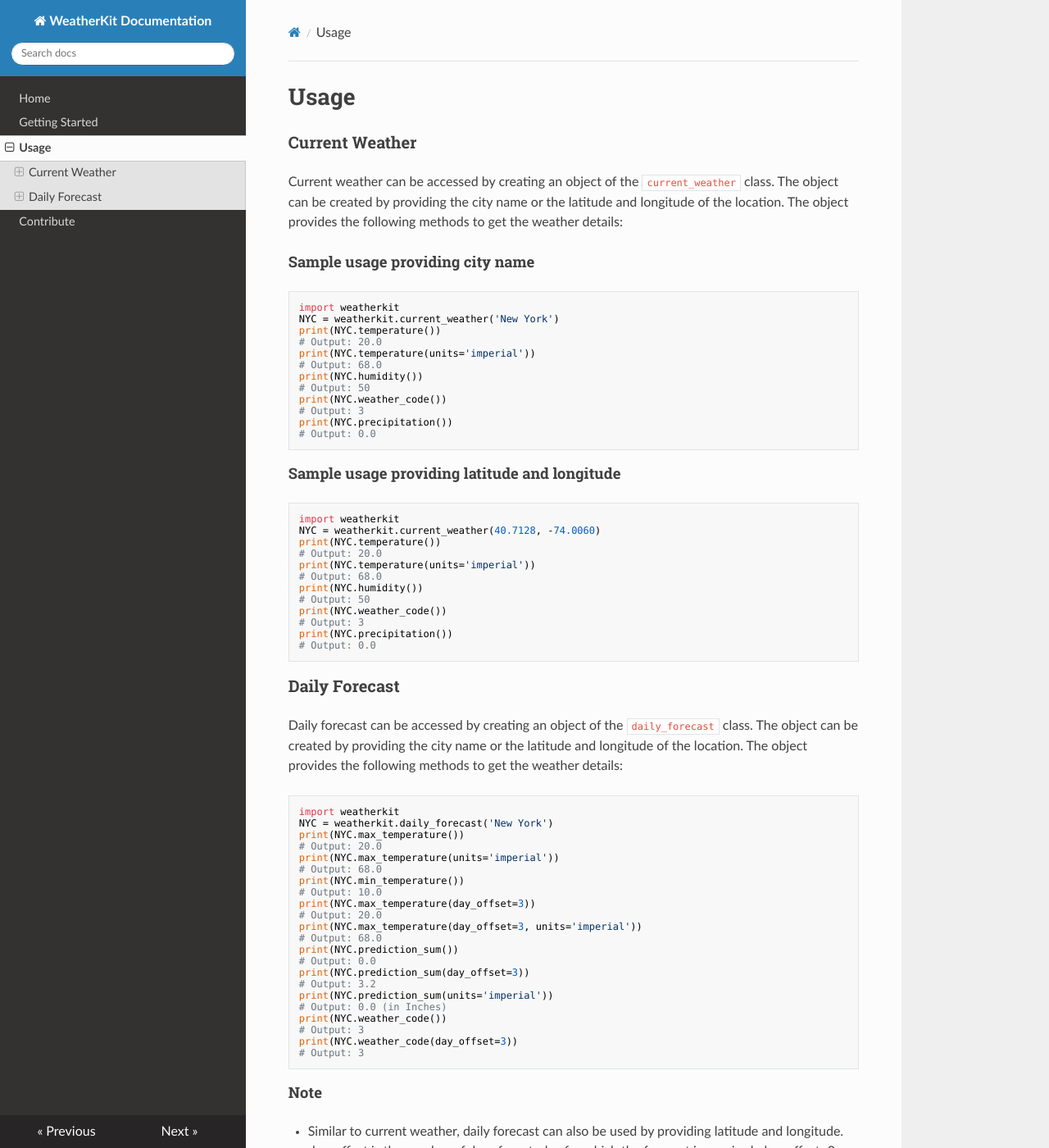
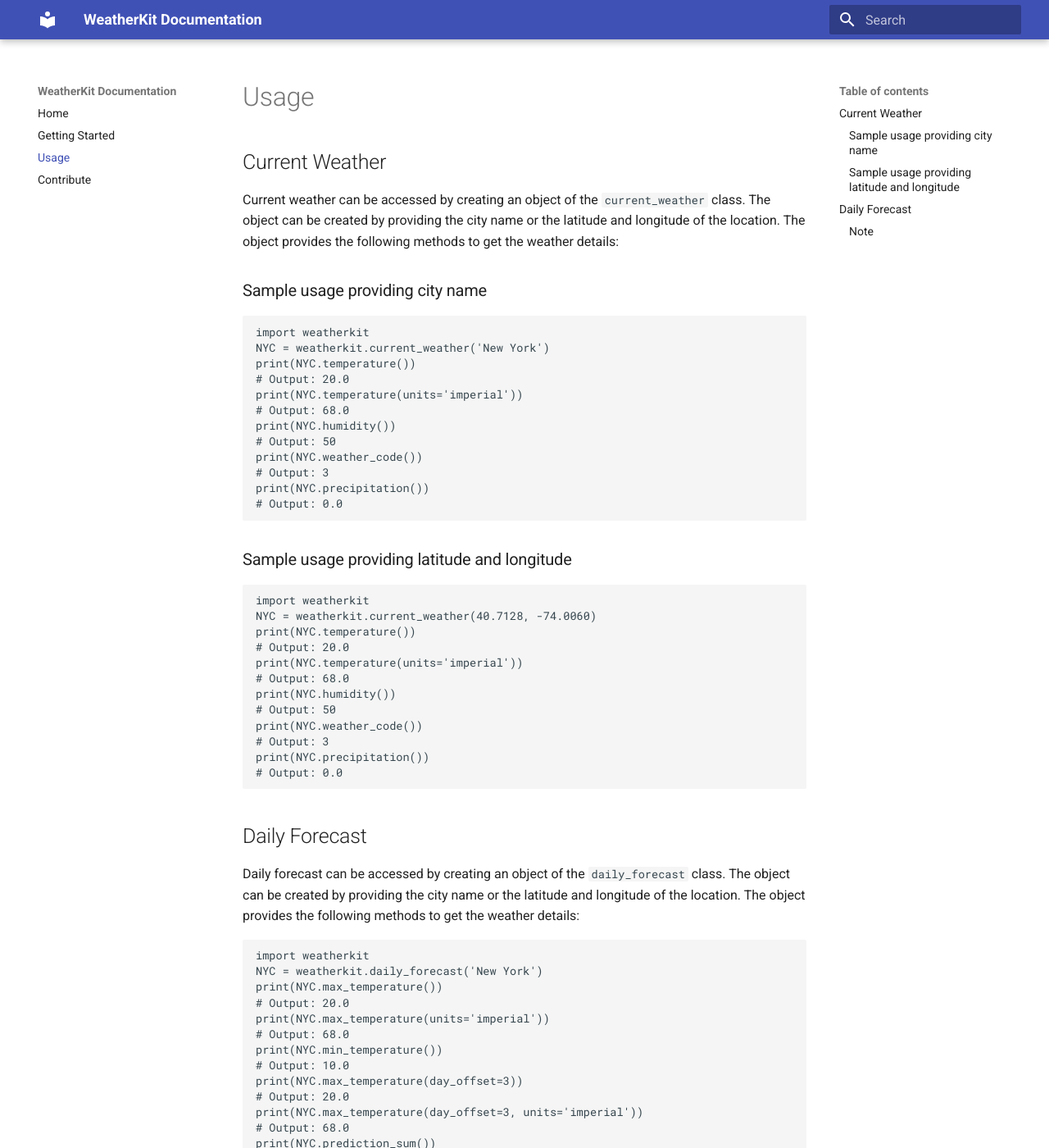
Before and after one commit to suvanbanerjee/WeatherKit, an MkDocs documentation site: the page built from docs/usage.md, in a window 1280 px wide and 1400 px high. Shown: the whole window at 82% size. Built offline with MkDocs 1.6.1 and Material for MkDocs 9.7.7, drawn with Linux system fonts in a browser that asks for light colours; nearby versions of some CDN libraries; some of the changed text lies outside the part shown.

Commit message:
added new theme

````diff
--- a/docs/usage.md
+++ b/docs/usage.md
@@ -1,9 +1,9 @@
 # Usage
 
-### Current Weather
+## Current Weather
 
 Current weather can be accessed by creating an object of the `current_weather` class. The object can be created by providing the city name or the latitude and longitude of the location. The object provides the following methods to get the weather details:
-#### Sample usage providing city name
+### Sample usage providing city name
 
 ```python
 import weatherkit
@@ -20,7 +20,7 @@
 # Output: 0.0
 ```
 
-#### Sample usage providing latitude and longitude
+### Sample usage providing latitude and longitude
 
 ```python
 import weatherkit
@@ -36,7 +36,7 @@
 print(NYC.precipitation())
 # Output: 0.0
 ```
-### Daily Forecast
+## Daily Forecast
 
 Daily forecast can be accessed by creating an object of the `daily_forecast` class. The object can be created by providing the city name or the latitude and longitude of the location. The object provides the following methods to get the weather details:
 
@@ -64,7 +64,7 @@
 print(NYC.weather_code(day_offset=3))
 # Output: 3
 ```
-#### Note
+### Note
 - Similar to current weather, daily forecast can also be used by providing latitude and longitude.
 
 - day_offset is the number of days from today for which the forecast is required. day_offset=0 (which is default) will give the forecast for today, day_offset=1 will give the forecast for tomorrow and so on.
--- a/mkdocs.yml
+++ b/mkdocs.yml
@@ -5,4 +5,4 @@
   - "Getting Started": getting-started.md
   - "Usage": usage.md
   - "Contribute": contribute.md
-theme: readthedocs
+theme: material
````
Also changed, not shown: docs/getting-started.md (+1 -2 lines), 1 other file.
